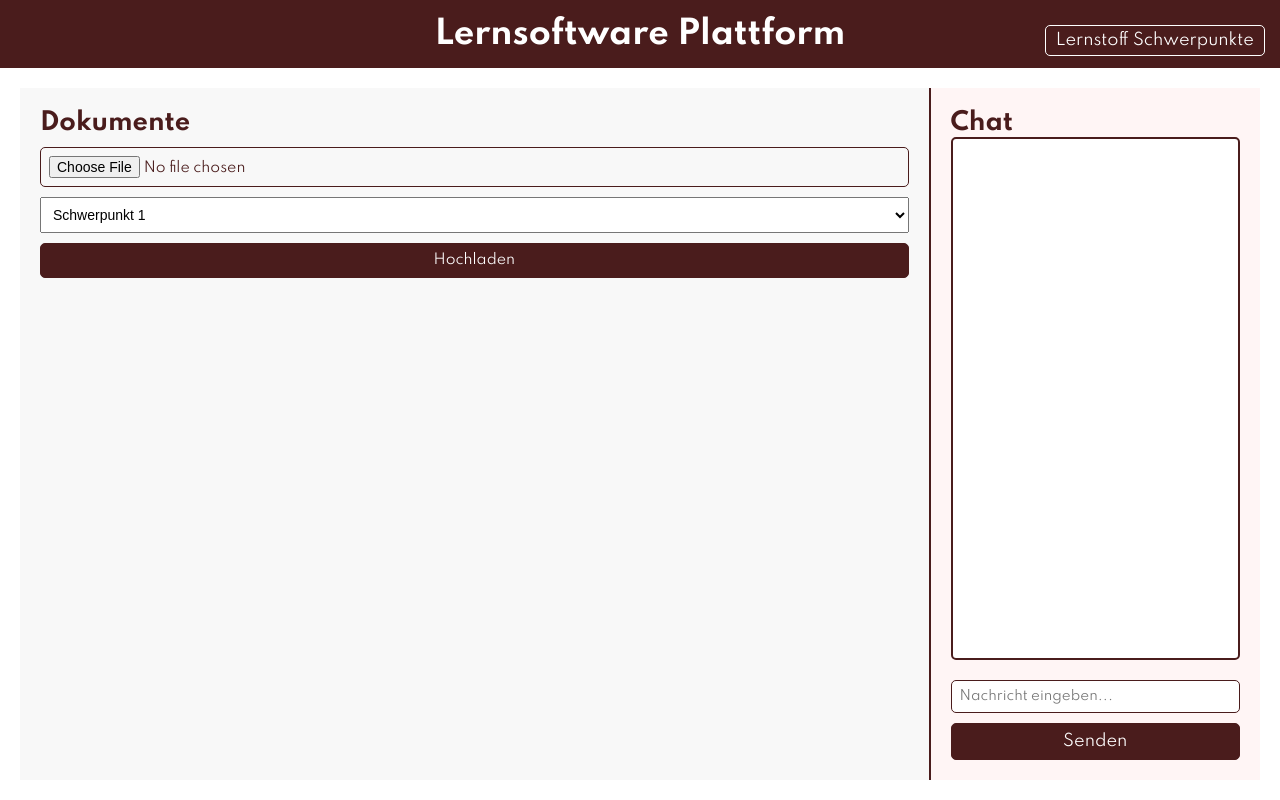
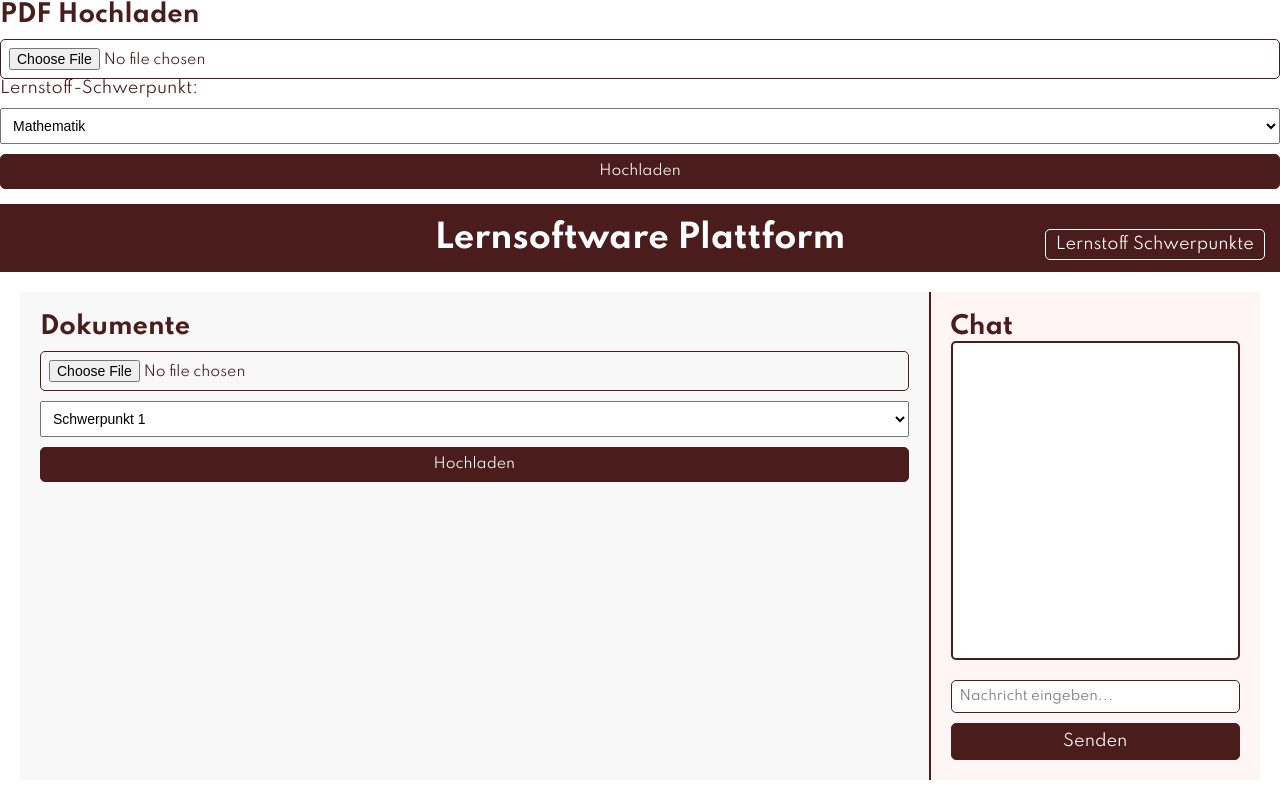
Before and after one commit to SnickersDE/lernsoftware, a website: page index.html in a window 1280 px wide. Drawn offline with Linux system fonts and the light colour scheme.

Commit message:
Update index.html

```diff
--- a/index.html
+++ b/index.html
@@ -7,6 +7,21 @@
   <link rel="stylesheet" href="styles.css">
 </head>
 <body>
+<div class="upload-container">
+    <h2>PDF Hochladen</h2>
+    <form id="uploadForm" enctype="multipart/form-data">
+        <input type="file" id="pdfFile" name="pdf" accept="application/pdf" required />
+        <label for="schwerpunkt">Lernstoff-Schwerpunkt:</label>
+        <select id="schwerpunkt" name="schwerpunkt" required>
+            <option value="Mathematik">Mathematik</option>
+            <option value="Deutsch">Deutsch</option>
+            <option value="Englisch">Englisch</option>
+            <option value="Biologie">Biologie</option>
+        </select>
+        <button type="submit">Hochladen</button>
+    </form>
+</div>
+
   <div class="container">
     <header class="header">
       <h1>Lernsoftware Plattform</h1>
```
